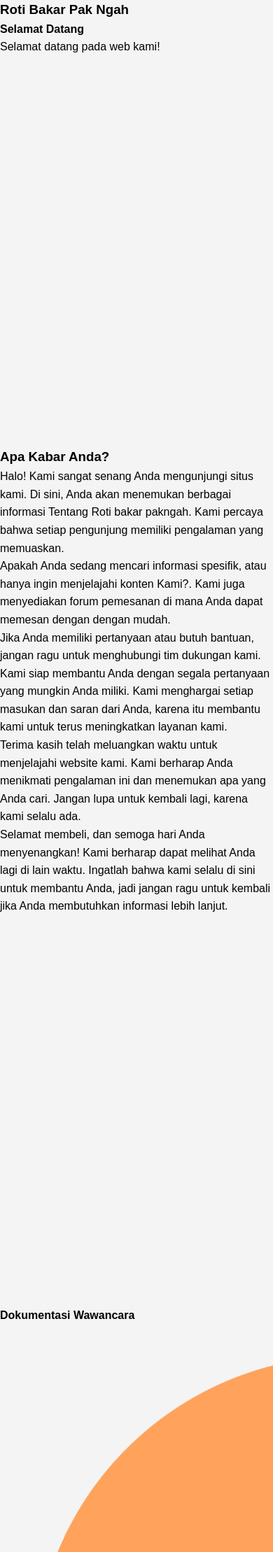
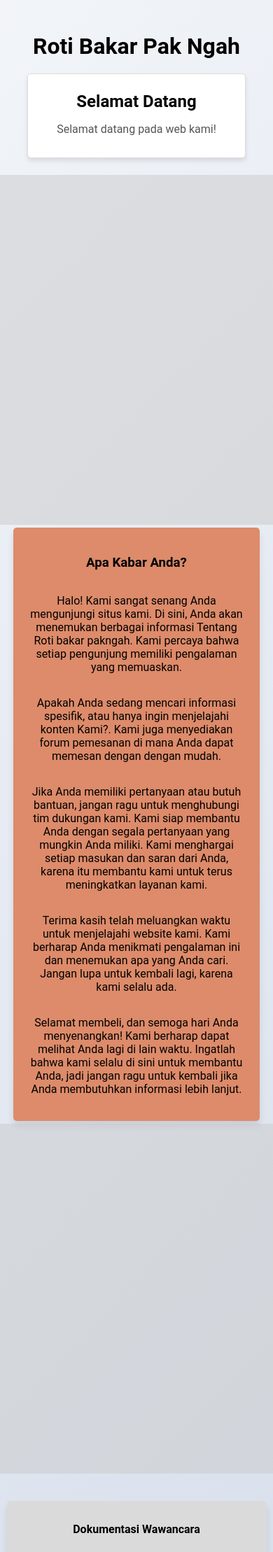
Before and after one commit to bit-8/rotibakarpakngah, a PHP site: page / in a window 390 px wide. Shown: the part 387-2605 px from the top of the page at 70% size. Run offline with PHP 8.4, Linux system fonts and the light colour scheme.

Commit message:
Update index.css

```diff
--- a/index.css
+++ b/index.css
@@ -1,20 +1,8 @@
-:root {
-    --warna-utama: #3498db;
-    --warna-latar: #f4f4f4;
-}
-
-* {
+body {
+    background: linear-gradient(135deg, #f5f7fa 0%, #c3cfe2 100%);
+    min-height: 100vh;
     margin: 0;
-    padding: 0;
-    box-sizing: border-box;
-}
-
-body, html{
-    font-family: 'Arial', sans-serif;
-    line-height: 1.6;
-    background-color: var(--warna-latar);
-    overflow-x: hidden;
-    width: 100%;
+    font-family: 'Poppins', 'Roboto', 'Open Sans', 'Arial', sans-serif;
 }
 
 header {
@@ -68,203 +56,89 @@ header {
     transform: scale(1.1);
 }
 
-.separator {
-    margin-top: 10%;
-    height: 500px;
-    width: 200%;
-    margin-bottom: 5%;
-}
-.photo-gallery {
-    max-width: 90%; /* Lebih fleksibel untuk layar kecil */
-    margin: 0 auto;
-    padding: 2rem;
+/* Centering the video */
+.video-container {
+    background-color: #dd8b6a;
+    display: flex;
+    justify-content: center; /* Center horizontally */
+    align-items: start; /* Center vertically (if needed) */
+
 }
 
-.photo-container {
+.mainvid {
+    max-width: 100%; /* Make the video responsive */
+    min-width: 1280px;
+    height: 720px; /* Maintain aspect ratio */
+}
+
+.content {
+    padding: 20px;
+    text-align: center;
+}
+
+.content h3 {
+    margin-top: 10%;
+    font-size: 2em;
+    margin-bottom: 20px;
+}
+
+.product {
     display: flex;
     flex-wrap: wrap;
-    gap: 2rem;
-    justify-content: space-evenly;
+    justify-content: center;
+    flex-direction: column;
     align-items: center;
 }
 
-.photo-item {
+.product-item {
     background-color: white;
-    flex: 1 1 calc(33.33% - 2rem); /* Ukuran default untuk layar besar */
-    max-width: calc(33.33% - 2rem);
-    border-radius: 10px;
-    overflow: hidden;
+    border: 1px solid #ddd;
+    border-radius: 5px;
+    width: 80%;
+    text-align: center;
+    padding: 15px;
     box-shadow: 0 4px 6px rgba(0, 0, 0, 0.1);
-    opacity: 0;
-    transform: translateY(50px);
-    transition: opacity 0.8s ease, transform 0.8s ease;
 }
 
-.photo-item.visible {
-    opacity: 1;
-    transform: translateY(0);
+.product-item img {
+    width: 100%;
+    border-radius: 5px;
 }
 
-.photo-item img {
-    width: 100%;
-    height: auto; /* Membuat tinggi fleksibel */
-    object-fit: cover;
-    overflow: hidden;
-    transition: transform 0.3s ease;
+.product-item h4 {
+    margin: 10px 0;
+    font-size: 1.5em;
 }
 
-.photo-item:hover img {
-    transform: scale(1.05);
+.product-item p {
+    font-size: 1em;
+    color: #555;
 }
 
-.photo-caption {
-    padding: 1rem;
-    background-color: #f8f9fa;
+.separator {
+  margin-top: 1%;
+    margin-bottom: 1%;
+    background-color: #c9c9c981;
+    height: 500px;
+    width: 100%;
 }
 
-.photo-caption h3 {
-    margin-bottom: 0.5rem;
-    color: #333;
+.container {
+    display: flex;
+    justify-content: center;
+    align-items: center;
+    flex-direction: column; /* Agar konten vertikal diatur */
+    width: 80%;
+    margin: auto; /* Untuk memusatkan kontainer secara horizontal */
+    text-align: center; /* Untuk menyelaraskan teks di dalam kontainer */
+    min-height:fit-content; /* Agar kontainer memenuhi tinggi layar */
+    background-color: #dd8b6a;
+    padding: 20px;
+    border-radius: 5px;
+    box-shadow: 0 8px 10px rgba(0, 0, 0, 0.1);
 }
 
-.photo-caption p {
-    color: #666;
-}
-
-/* Media Query untuk Responsivitas */
-@media (max-width: 1024px) {
-    .photo-item {
-        flex: 1 1 calc(50% - 2rem); /* 2 kolom di tablet */
-        max-width: calc(50% - 2rem);
-    }
-}
-
-@media (max-width: 768px) {
-    .photo-item {
-        flex: 1 1 calc(100% - 2rem); /* 1 kolom di ponsel */
-        max-width: calc(100% - 2rem);
-    }
-}
-
-@media (max-width: 480px) {
-    .photo-gallery {
-        padding: 1rem; /* Mengurangi padding pada layar kecil */
-    }
-
-    .photo-caption {
-        padding: 0.5rem;
-    }
-
-    .photo-caption h3 {
-        font-size: 1rem; /* Menyesuaikan ukuran font */
-    }
-
-    .photo-caption p {
-        font-size: 0.875rem;
-    }
-}
-
-
-
-.image-container {
-    margin-top: 10%;
-    position: relative;
-    width: 100%;
-    height: auto;
-    min-height: 200px;
-    overflow: hidden;
-    border: 2px solid #ccc;
-    background: #fff;
-    box-shadow: 0 4px 10px rgba(0, 0, 0, 0.1);
-}
-
-.image-track {
-    display: flex;
-    position: absolute;
-    top: 0;
-    left: 0;
-    animation: scroll 10s linear infinite;
-}
-
-.image-track img {
-    width: 150px;
-    height: 150px;
-    object-fit: cover;
-    margin: 0 10px;
-}
-
-/* Responsiveness */
-@media (max-width: 768px) {
-    .photo-container {
-        gap: 1rem;
-    }
-
-    .photo-item {
-        width: 100%;
-    }
-
-    .photo-item img {
-        max-height: 400px;
-    }
-
-    .image-track img {
-        width: 120px;
-        height: 120px;
-    }
-}
-
-@media (max-width: 480px) {
-    .photo-gallery {
-        padding: 1rem;
-    }
-
-    .photo-item img {
-        max-height: 300px;
-    }
-
-    .photo-caption h3 {
-        font-size: 1.2rem;
-    }
-
-    .photo-caption p {
-        font-size: 0.9rem;
-    }
-
-    .image-track img {
-        width: 100px;
-        height: 100px;
-    }
-}
-
-@keyframes scroll {
-    0% {
-        transform: translateX(0);
-    }
-    100% {
-        transform: translateX(-100%);
-    }
-}
-
-/* Duplicate track to create seamless scrolling */
-.image-track::after {
-    content: '';
-    display: block;
-    width: 100%;
-    position: absolute;
-}
-
-footer {
-    background-color: #333;
-    color: white;
-    text-align: center;
-    padding: 1rem 0;
-}
-
-@media (max-width: 768px) {
-    .photo-container {
-        grid-template-columns: 1fr;
-    }
-}
+/* Footer */
 footer {
     background-color: #333;
     color: white;
@@ -383,3 +257,69 @@ footer {
         height: 40px;
     }
   }
+
+  .audio-container {
+    display: flex;
+    justify-content: center;
+    align-items: center;
+    flex-direction: column; /* Agar konten vertikal diatur */
+    width: 35%;
+    margin: auto; /* Untuk memusatkan kontainer secara horizontal */
+    margin-top: 5%;
+    text-align: center; /* Untuk menyelaraskan teks di dalam kontainer */
+    min-height: fit-content; /* Agar kontainer memenuhi tinggi layar */
+    background-color: #dadada;
+    padding: 20px;
+    border-radius: 5px;
+    box-shadow: 0 8px 10px rgba(0, 0, 0, 0.1);
+}
+
+#albumImage {
+    width: 250px;
+    height: 250px;
+    border-radius: 50%;
+    transition: transform 0.5s linear;
+}
+
+.rotating {
+    animation: rotate 5s linear infinite;
+}
+
+@keyframes rotate {
+    from {
+        transform: rotate(0deg);
+    }
+    to {
+        transform: rotate(360deg);
+    }
+}
+
+/* Responsiveness */
+
+/* Untuk layar tablet (max-width: 768px) */
+@media (max-width: 768px) {
+    .audio-container {
+        width: 70%; /* Lebar kontainer diperbesar untuk memanfaatkan layar */
+        padding: 15px; /* Mengurangi padding agar tetap proporsional */
+        margin-top: 8%;
+    }
+
+    #albumImage {
+        width: 200px;
+        height: 200px; /* Ukuran gambar diperkecil untuk layar tablet */
+    }
+}
+
+/* Untuk layar ponsel (max-width: 480px) */
+@media (max-width: 480px) {
+    .audio-container {
+        width: 90%; /* Memenuhi hampir seluruh layar */
+        padding: 10px; /* Mengurangi padding lebih lanjut */
+        margin-top: 10%; /* Memberikan lebih banyak ruang di atas */
+    }
+
+    #albumImage {
+        width: 150px;
+        height: 150px; /* Ukuran gambar lebih kecil untuk ponsel */
+    }
+}
```
